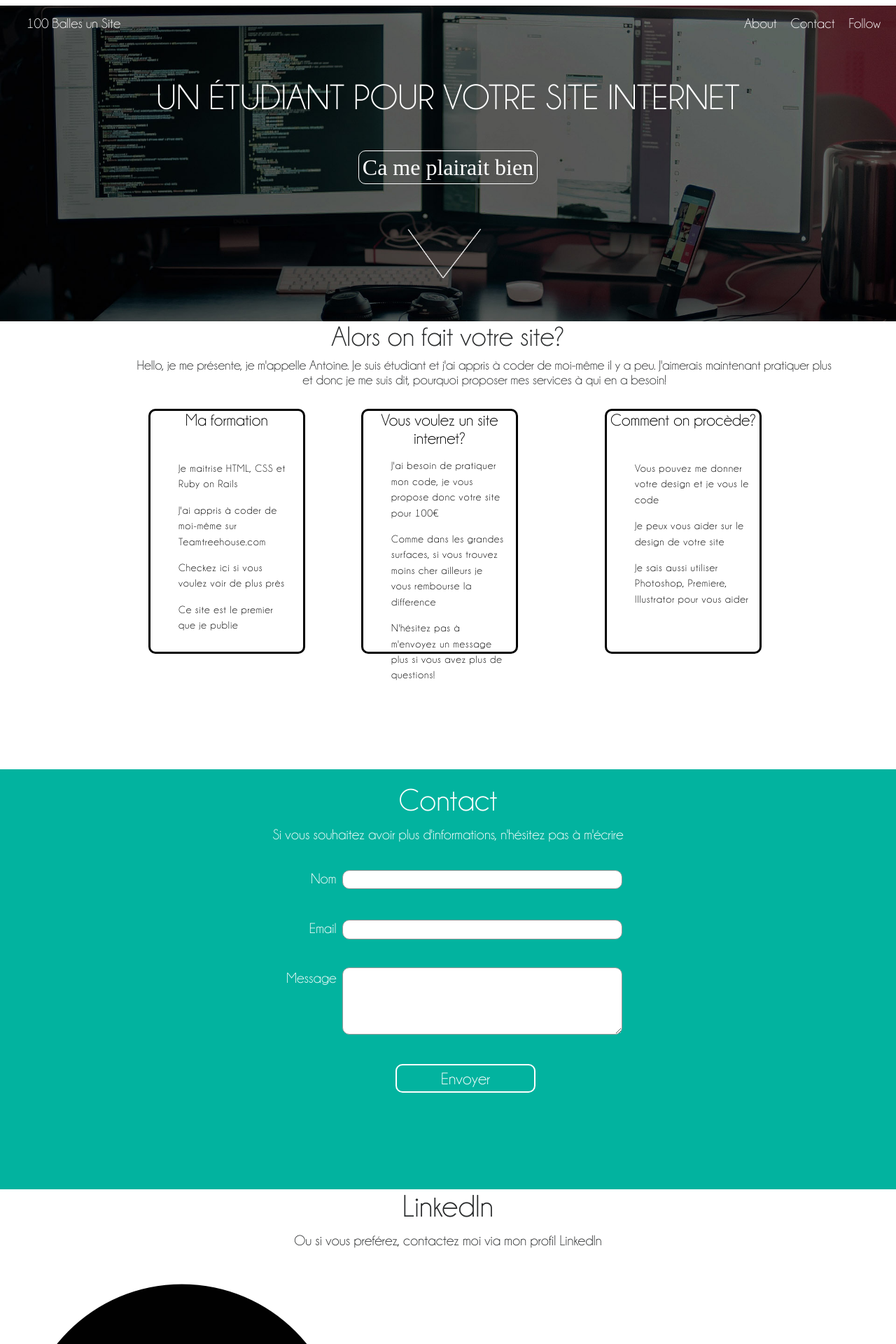
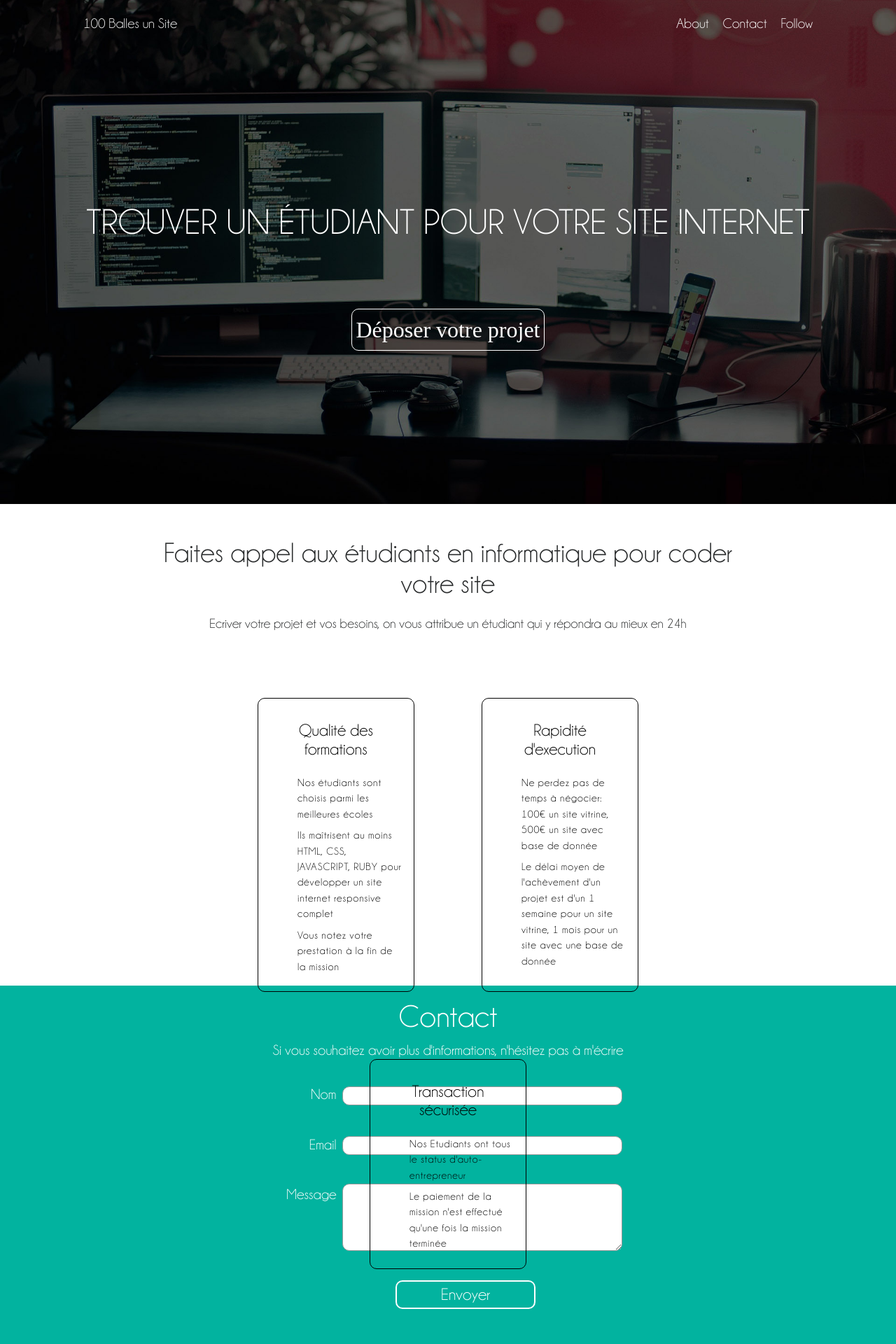
Before and after one commit to antoinekrajnc/Landing-Page, a PHP site: page / in a window 1280 px wide. Shown: the top 1920 px of the page at 70% size. Run offline with PHP 8.4, Linux system fonts and the light colour scheme; some libraries are stand-ins or nearby versions.

Commit message:
update 100 balle ton site

```diff
--- a/index.html
+++ b/index.html
@@ -11,7 +11,7 @@
   </head>
   <body>
   <header>
-      <div class="main-nav container m-2">
+      <div class="main-nav container p-2">
          <ul class="nav">
           <li class="name">100 Balles un Site</li>
           <li><a href="#about">About</a></li>
@@ -19,41 +19,40 @@
           <li><a href="#linkedin">Follow</a></li>
         </ul>
       </div>
-      <div class="value-prop">
-        <h1 class="title m-5">Un étudiant pour votre site internet</h1>
-        <a class ="CTA m-5" href="#contact">Ca me plairait bien</div></a>
-        <img class="arrow m-5" src="IMG/arrow.png" alt="">
+      <div class="center-content">
+        <div class="value-prop">
+          <h1 class="title m-5">Trouver un étudiant pour votre site internet</h1>
+          <a class ="CTA m-5 d-flex" href="#contact">Déposer votre projet</a>
+        </div>
       </div>
     </header>
 
     <div class="group">
-      <h1 class="group-title" id="about">Alors on fait votre site?</h1>
-      <h2 class="presentation">Hello, je me présente, je m'appelle Antoine. Je suis étudiant et j'ai appris à coder de moi-même il y a peu. J'aimerais maintenant pratiquer plus et donc je me suis dit, pourquoi proposer mes services à qui en a besoin! </h2>
-       <div class="profil">
-            <h1>Ma formation</h1>
-          <ul>
-            <li>Je maitrise HTML, CSS et Ruby on Rails</li>
-            <li>J'ai appris à coder de moi-même sur Teamtreehouse.com</li>
-            <li>Checkez <a href= "http://referrals.trhou.se/antoinekrajnc">ici</a> si vous voulez voir de plus près             </li>
-            <li>Ce site est le premier que je publie</li>
+      <h1 class="group-title mt-5 mb-4" id="about">Faites appel aux étudiants en informatique pour coder votre site</h1>
+      <h2 class="presentation mb-5">Ecriver votre projet et vos besoins, on vous attribue un étudiant qui y répondra au mieux en 24h</h2>
+      <div class="cards d-flex flex-wrap justify-content-center">
+         <div class="profil col-md-3 m-5 p-2">
+           <h1 class="m-4">Qualité des formations</h1>
+              <ul class="mt-3 mb-3">
+                <li class="m-2">Nos étudiants sont choisis parmi les meilleures écoles</li>
+                <li class="m-2">Ils maîtrisent au moins HTML, CSS, JAVASCRIPT, RUBY pour développer un site internet responsive complet</li>
+                <li class="m-2">Vous notez votre prestation à la fin de la mission</li>
+              </ul>
+          </div>
+        <div class="pricing col-md-3 m-5 p-2">
+          <h1 class="m-4">Rapidité d'execution</h1>
+          <ul class="mt-3 mb-3">
+             <li class="m-2">Ne perdez pas de temps à négocier: 100€ un site vitrine, 500€ un site avec base de donnée</li>
+             <li class="m-2">Le délai moyen de l'achèvement d'un projet est d'un 1 semaine pour un site vitrine, 1 mois pour un site avec une base de donnée</li>
           </ul>
-
-      </div>
-      <div class="pricing">
-        <h1>Vous voulez un site internet?</h1>
-        <ul>
-           <li>J'ai besoin de pratiquer mon code, je vous propose donc votre site pour 100€</li>
-           <li>Comme dans les grandes surfaces, si vous trouvez moins cher ailleurs je vous rembourse la difference</li>
-           <li>N'hésitez pas à m'envoyez un message plus si vous avez plus de questions!</li>
-        </ul>
-      </div>
-        <div class="process">
-        <h1>Comment on procède?</h1>
-        <ul>
-          <li>Vous pouvez me donner votre design et je vous le code</li>
-          <li>Je peux vous aider sur le design de votre site</li>
-          <li>Je sais aussi utiliser Photoshop, Premiere, Illustrator pour vous aider</li>
-        </ul>
+        </div>
+          <div class="process col-md-3 m-5 p-2">
+          <h1 class="m-4">Transaction sécurisée</h1>
+          <ul class="mt-3 mb-3">
+            <li class="m-2">Nos Etudiants ont tous le status d'auto-entrepreneur</li>
+            <li class="m-2">Le paiement de la mission n'est effectué qu'une fois la mission terminée</li>
+          </ul>
+        </div>
       </div>
     </div>
     <div class="contact" id="contact">
@@ -83,7 +82,7 @@
       <a href=https://www.linkedin.com/in/antoinekrajnc target="blank"><img src="img/linkedin_icon.png" alt="Cliquez ici"></a>
     </div>
     <footer>
-      <p>©Antoine Krajnc 2016</p>
+      <p>©CBUS 2017</p>
     </footer>
  </body>
 </html>
--- a/style.css
+++ b/style.css
@@ -44,13 +44,25 @@ header {
   color:white;
   background-size:cover;
   text-align:center;
+  height:90vh;
 }
 
 .container {
-  width: 90%;
+  width: 85%;
+}
+
+
+.center-content {
+  display:flex;
+  height:90%;
+  justify-content: center;
+  align-items: center;
 }
 
 .value-prop {
+  display: flex;
+  flex-direction: column;
+  align-items: center;
 }
 
 .title {
@@ -58,7 +70,6 @@ header {
   font-size:3.2em;
   text-transform:uppercase;
 }
-
 
 
 .CTA {
@@ -82,8 +93,7 @@ header {
 
 .main-nav{
   background-color:rgba(0, 0, 0, 0);
-  margin: 0;
-  width:100%;
+  margin: auto;
 }
 
 .nav {
@@ -110,20 +120,15 @@ header {
 .presentation {
   text-align: center;
   font-size:1.2em;
-  width:1000px;
   margin: auto;
   box-sizing:border-box;
 }
 
 .profil{
   padding:0;
-  margin:30px 0px 0 20px;
   color:black;
-  float:left;
-  width:25%;
-  height:350px;
   border-radius: 10px;
-  border:3px solid black;
+  border:1px solid black;
 }
 
 .profil a {
@@ -131,23 +136,15 @@ header {
 }
 
 .pricing{
-  margin:30px 0 0 80px;
   color:black;
-  float:left;
-  width:25%;
-  height:350px;
   border-radius:10px;
-  border: 3px solid black;
+  border: 1px solid black;
 }
 
 .process{
-  width:25%;
-  margin:30px 0 0;
   color:black;
-  height:350px;
   border-radius:10px;
-  border:3px solid black;
-  float:right;
+  border:1px solid black;
 }
 
 .profil h1, .process h1, .pricing h1 {
@@ -163,27 +160,15 @@ header {
 }
 
 .profil li, .process li, .pricing li{
-  margin-top:15px;
-  margin-right: 15px;
   font-size:1.1em;
 }
 
-.profil ul, .process ul {
-  margin-top:45px;
-}
 
 .group{
   margin:auto;
   width:70%;
   height:600px;
 }
-
-.group:after{
-  content:"";
-  display:table;
-  clear:both;
-}
-
 
 .contact{
   color:white;
```
